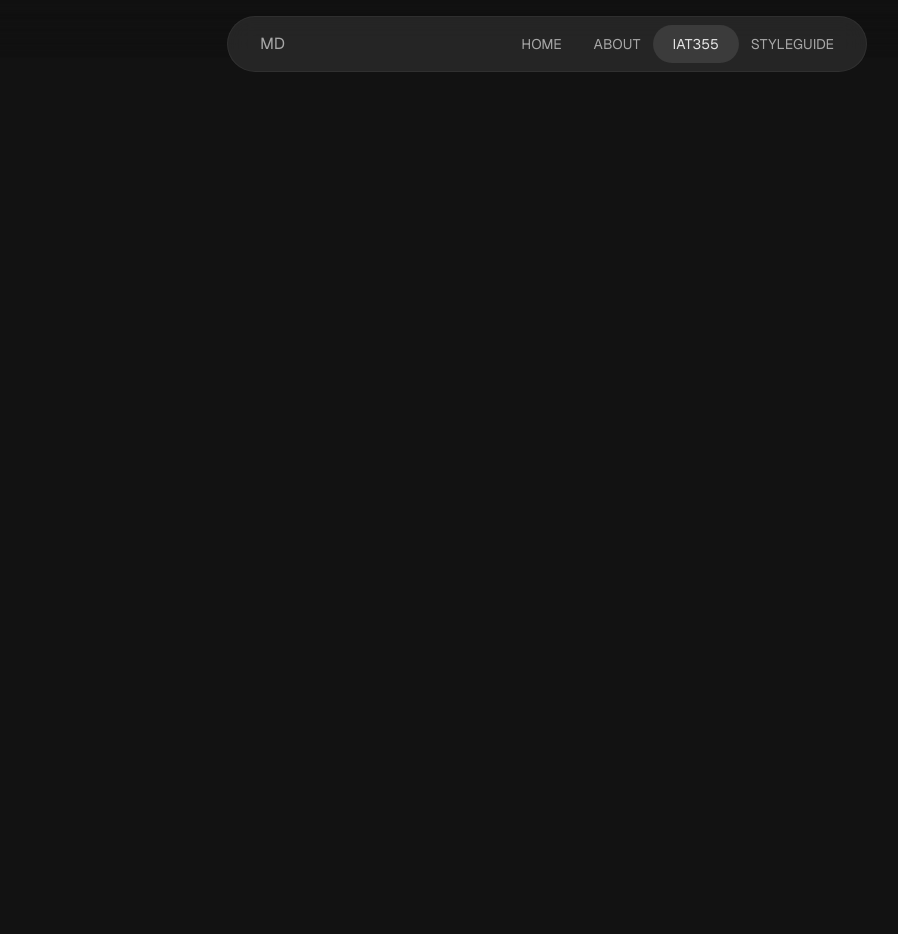
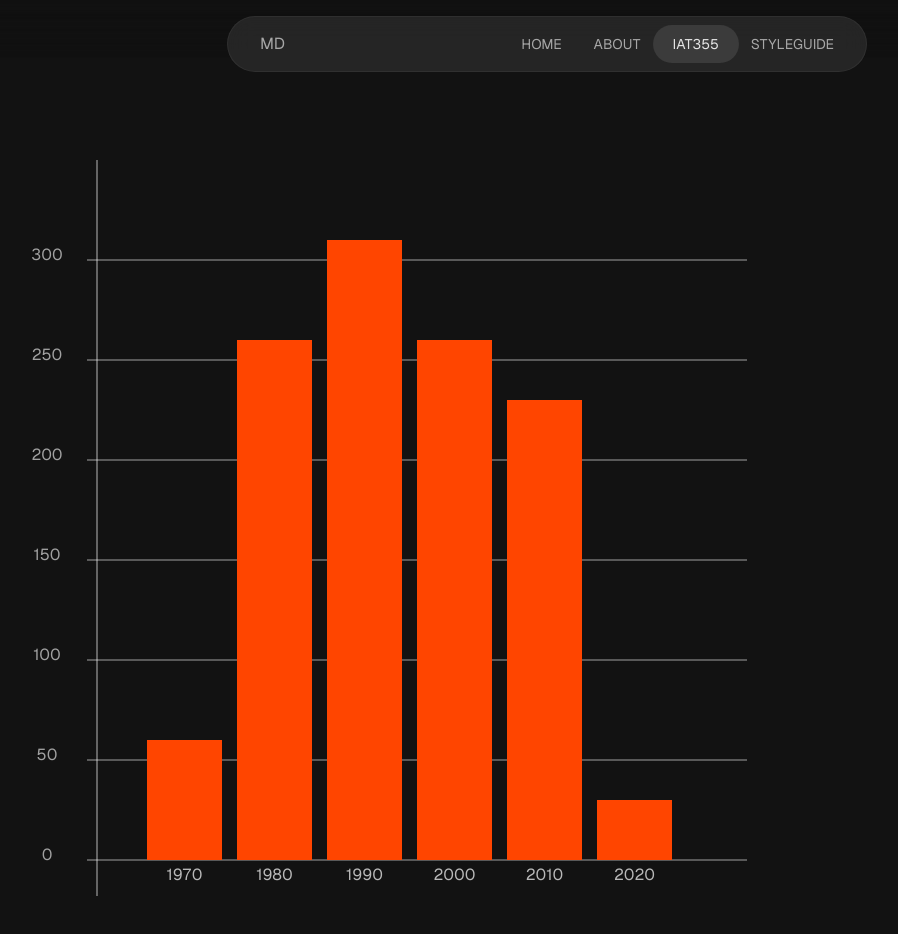
Before and after one commit to MichaelDresler/michaeldresler.github.io, a Next.js app: page /iat355 in a window 1280 px wide. Shown: the top 934 px of the page, without its empty margins (93-991 px from the left). After the commit the page ends 896 px from the top, so only its background shows below. Built offline with nearby package versions, Linux system fonts and the light colour scheme.

Commit message:
finished first svg visualization

```diff
--- a/app/iat355/page.tsx
+++ b/app/iat355/page.tsx
@@ -1,17 +1,67 @@
+const yValues: number[] = [60, 260, 310, 260, 230, 30];
+const scale: number[] = [0, 50, 100, 150, 200, 250, 300];
+const years: string[] = ["1970", "1980", "1990", "2000", "2010", "2020"];
 
-export default function styleguide() {
-    const cells = Array.from({ length: 100 }, (_, index) => (
-        <div key={index} className="flex text-black bg-transparent  w-full h-full hover:bg-white transition-all duration-1000 ">
+export default function Styleguide() {
+  return (
+    <div>
+      <main className="w-full h-[46rem] ">
+        <svg width="fill" height="fill" xmlns="http://www.w3.org/2000/svg">
+          <line
+          className="opacity-70"
+            x1="150" // The x-coordinate of the starting point
+            y1="0" // The y-coordinate of the starting point
+            x2="150" // The x-coordinate of the ending point
+            y2="750" // The y-coordinate of the ending point
+            stroke="white" // Color of the line
+            strokeWidth="1" // Thickness of the line
+          />
+          {scale.map((nums: number, index) => (
+            <g className="opacity-60"  key={index}>
+              <text
 
-        </div>
-      ));
+                x={100} // Centering text in the middle of the rect
+                y={nums * 2 + 100} // Position text slightly below the bars
+                textAnchor="middle" // Centers the text horizontally
+                style={{ fill: "white", fontSize: "16px" }}
+              >
+                {scale.reverse()[index]}
+              </text>
 
-    return (
-      <div>
-        <main className=" w-full h-screen  ">
-            <div className=" h-full grid grid-cols-10 grid-rows-10">{cells}</div>
-
-        </main>
-      </div>
-    );
-  }
+              <line
+                x1="140"
+                y1={nums * 2 + 100}
+                x2="800"
+                y2={nums * 2 + 100}
+                stroke="white"
+                strokeWidth="1"
+              />
+            </g>
+          ))}
+          {yValues.map((mydata: number, index) => (
+            <g key={index}>
+              {" "}
+              {/* Grouping rect and text together */}
+              <rect
+                x={index * 90 + 200}
+                y={700 - mydata * 2} // Adjusting y to grow upwards
+                width={75}
+                height={mydata * 2}
+                style={{ fill: "orangered", strokeWidth: 3, stroke: "" }}
+              />
+              <text
+              className="opacity-70"
+                x={index * 90 + 37.5 + 200} // Centering text in the middle of the rect
+                y={720} // Position text slightly below the bars
+                textAnchor="middle" // Centers the text horizontally
+                style={{ fill: "white", fontSize: "16px" }}
+              >
+                {years[index]} {/* Display the corresponding year */}
+              </text>
+            </g>
+          ))}
+        </svg>
+      </main>
+    </div>
+  );
+}
--- a/app/page.tsx
+++ b/app/page.tsx
@@ -6,9 +6,9 @@ export default function Home() {
         <section>
 
         <div className="flex flex-col items-center text-center gap-6">
-          <div className="rounded-full overflow-hidden w-48 h-48  relative border border-white/10 mb-4 bg-white/90">
+          {/* <div className="rounded-full overflow-hidden w-48 h-48  relative border border-white/10 mb-4 bg-white/90">
           <img className="absolute -top-[165%] right-3 w-[1000px] h-[1000px] object-cover " src="/michael.png"  alt="hello" />
-          </div>
+          </div> */}
 
         <h1 className="font-medium text-text-primary md:text-5xl text-2xl tracking-tighter leading-[100%] max-w-[700px] text-pretty ">Hi, I'm Michael Dresler, <br /> Designer and Developer</h1>
         <h2 className="font-light text-[1rem] md: text-lg text-text-secondary max-w-[800px] text-pretty">As a fourth-year Interactive Arts and Technology student, I've developed a strong understanding of UI/UX design and front-end development. I'm eager to apply my skills to create engaging and user-friendly web experiences.</h2>
```
